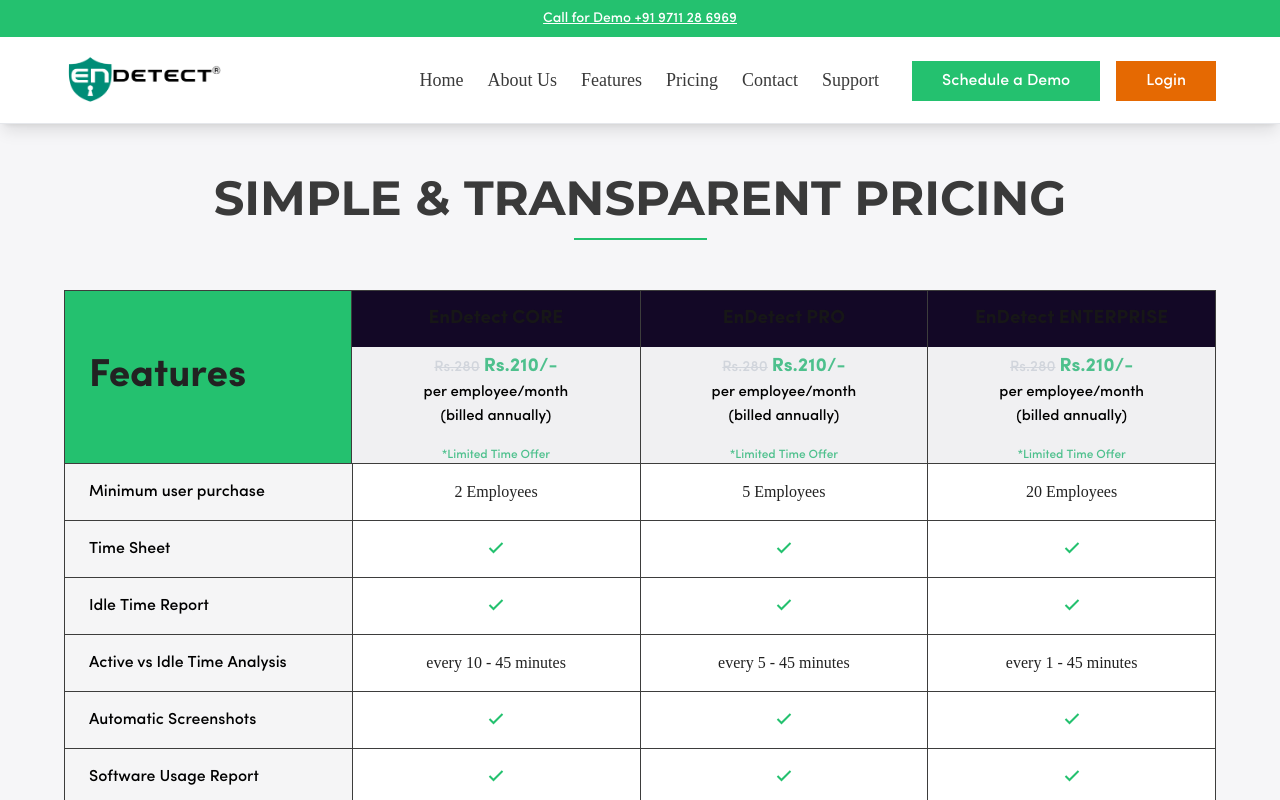
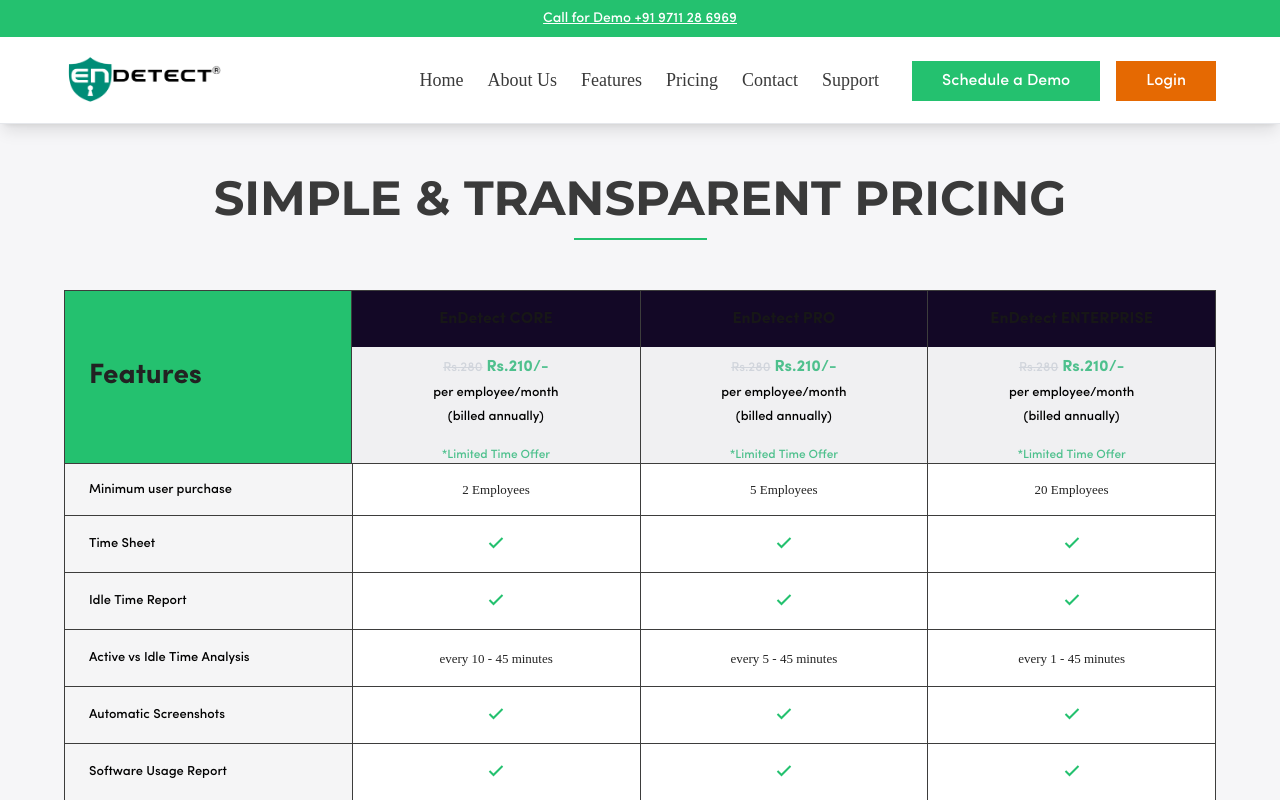
Before and after one commit to endyjay/endetect-nextJs, a Next.js app: page /pricing in a window 1280 px wide. Shown: the top 800 px of the page. Built offline with nearby package versions, Linux system fonts and the light colour scheme; a web font is replaced by a local one.

Commit message:
fix pricing Table

```diff
--- a/src/components/pricing/DemoCard.tsx
+++ b/src/components/pricing/DemoCard.tsx
@@ -17,7 +17,7 @@
         {/* Button */}
         <div className="text-center  lg:text-left flex flex-col items-center justify-center ">
           <Link
-            href="https://in.bigin.online/org60041256722/bookings/demo" // Original link: contact/index.html
+            href="https://in.bigin.online/org60041256722/bookings/demo"
             className="text-base sm:text-[16px]  text-white font-semibold bg-green-500 py-3 px-5 hover:bg-[#169050] flex items-center justify-center  w-fit duration-300 "
           >
             Click Here for Demo
--- a/src/components/pricing/PriceTable.tsx
+++ b/src/components/pricing/PriceTable.tsx
@@ -57,36 +57,37 @@
     ],
   },
 ];
+
 const PriceTable = () => {
   return (
-    <section className="bg-[#F6F6F8] pt-[165px]  py-[70px]   ">
+    <section className="bg-[#F6F6F8] pt-[165px] py-[70px] overflow-x-auto">
       <div className="container flex flex-col items-center gap-[50px]">
         <div>
-          <h1 className="text-5xl sm:text-3xl mb-1.5 md:text-[48px] font-bold  text-[#3A3A3A] leading-tight md:leading-[67px]">
-            SIMPLE & TRANSPARENT PRICING        </h1>
+          <h1 className="text-5xl sm:text-3xl mb-1.5 md:text-[48px] font-bold text-[#3A3A3A] leading-tight md:leading-[67px] text-center">
+            SIMPLE & TRANSPARENT PRICING
+          </h1>
           <div className="w-[90px] sm:w-[133px] border border-[#24C16F] mx-auto"></div>
         </div>
-        <div className='w-full'>
-          <table className="w-full border border-[#3D3D3C] h-full  bg-white text-left">
-            <thead className='h-full' >
-              <tr className='h-full' >
-                <th className="bg-[#24C16F] flex items-center justify-start w-full h-full text-[39px] text-[#222222] leading-[55px] font-bold text-[#222] px-6 py-6 w-1/4 border-r border-[#3D3D3C]">Features</th>
+        <div className='w-full overflow-x-auto'>
+          <div className="min-w-[800px]">
+            <table className="w-full border border-[#3D3D3C] h-full bg-white text-left">
+              <thead className='h-full'>
+                <tr className='h-full'>
+                  <th className="bg-[#24C16F] flex items-center justify-start w-full h-full text-[39px] sm:text-[28px] text-[#222222] leading-[55px] font-bold text-[#222] px-6 py-6 w-1/4 border-r border-[#3D3D3C]">Features</th>
                   {plans.map((plan, idx) => (
                     <th
                       key={plan.key}
-                    className={`bg-[#F0F0F2]  py w-1/4 align-top text-center ${idx !== plans.length - 1 ? 'border-r border-[#3D3D3C] ' : ''} ${idx === plans.length - 1 ? "" : ""}`}
+                      className={`bg-[#F0F0F2] py w-1/4 align-top text-center ${idx !== plans.length - 1 ? 'border-r border-[#3D3D3C] ' : ''}`}
                     >
-                    <div className="font-bold text-[19px] leading-6
-font-['Sofia_Pro'] bg-[#130826] px-6 py-4 text-lg mb-2">{plan.name}</div>
-                    <div className='flex flex-col gap-4' >
+                      <div className="font-bold text-[19px] sm:text-[16px] leading-6 font-['Sofia_Pro'] bg-[#130826] px-6 py-4 text-lg mb-2">{plan.name}</div>
+                      <div className='flex flex-col gap-4'>
                         <div>
                           <div className="mb-1">
-                          <span className="line-through text-[15px] leading-5 font-[500] text-gray-300 mr-1">{plan.priceOld}</span>
-                          <span className="text-[#4ec08d] font-bold text-[19px] leading-6
-font-['Sofia_Pro']">{plan.price}</span>
+                            <span className="line-through text-[15px] sm:text-[13px] leading-5 font-[500] text-gray-300 mr-1">{plan.priceOld}</span>
+                            <span className="text-[#4ec08d] font-bold text-[19px] sm:text-[16px] leading-6 font-['Sofia_Pro']">{plan.price}</span>
                           </div>
-                        <div className="text-[15px] text-[#000000] leading-5 font-[500] mb-1">{plan.period}</div>
-                        <div className="text-[15px] text-[#000000] leading-5 font-[500] mb-1">{plan.billed}</div>
+                          <div className="text-[15px] sm:text-[13px] text-[#000000] leading-5 font-[500] mb-1">{plan.period}</div>
+                          <div className="text-[15px] sm:text-[13px] text-[#000000] leading-5 font-[500] mb-1">{plan.billed}</div>
                         </div>
                         <div>
                           <div className="text-xs text-[#4ec08d] font-[500]">{plan.offer}</div>
@@ -98,17 +99,15 @@
               </thead>
               <tbody>
                 {/* Minimum user purchase */}
-              <tr className="border-t
-border-[#3D3D3C] ">
-                <td className="px-6 py-4 font-[500] text-[#000] bg-[#f5f5f6] border-r border-[#3D3D3C]">Minimum user purchase</td>
+                <tr className="border-t border-[#3D3D3C]">
+                  <td className="px-6 py-4 font-[500] text-[#000] bg-[#f5f5f6] border-r border-[#3D3D3C] text-[15px] sm:text-[13px]">Minimum user purchase</td>
                   {plans.map((plan, idx) => (
-                  <td key={plan.key} className={`px-6 py-4 text-[#222] text-center ${idx !== plans.length - 1 ? 'border-r border-[#3D3D3C]' : ''}`}>{plan.minUsers}</td>
+                    <td key={plan.key} className={`px-6 py-4 text-[#222] text-center text-[15px] sm:text-[13px] ${idx !== plans.length - 1 ? 'border-r border-[#3D3D3C]' : ''}`}>{plan.minUsers}</td>
                   ))}
                 </tr>
                 {/* Time Sheet */}
-              <tr className="border-t
-border-[#3D3D3C] ">
-                <td className="px-6 py-4 font-[500] text-[#000] bg-[#f5f5f6] border-r border-[#3D3D3C]">Time Sheet</td>
+                <tr className="border-t border-[#3D3D3C]">
+                  <td className="px-6 py-4 font-[500] text-[#000] bg-[#f5f5f6] border-r border-[#3D3D3C] text-[15px] sm:text-[13px]">Time Sheet</td>
                   {plans.map((plan, idx) => (
                     <td key={plan.key} className={`px-6 py-4 text-center ${idx !== plans.length - 1 ? 'border-r border-[#3D3D3C]' : ''}`}>
                       {plan.features[0] ? (
@@ -121,9 +120,8 @@
                   ))}
                 </tr>
                 {/* Idle Time Report */}
-              <tr className="border-t
-border-[#3D3D3C] ">
-                <td className="px-6 py-4 font-[500] text-[#000] bg-[#f5f5f6] border-r border-[#3D3D3C]">Idle Time Report</td>
+                <tr className="border-t border-[#3D3D3C]">
+                  <td className="px-6 py-4 font-[500] text-[#000] bg-[#f5f5f6] border-r border-[#3D3D3C] text-[15px] sm:text-[13px]">Idle Time Report</td>
                   {plans.map((plan, idx) => (
                     <td key={plan.key} className={`px-6 py-4 text-center ${idx !== plans.length - 1 ? 'border-r border-[#3D3D3C]' : ''}`}>
                       {plan.features[1] ? (
@@ -136,13 +134,12 @@
                   ))}
                 </tr>
                 {/* Active vs Idle Time Analysis */}
-              <tr className="border-t
-border-[#3D3D3C] ">
-                <td className="px-6 py-4 font-[500] text-[#000] bg-[#f5f5f6] border-r border-[#3D3D3C]">Active vs Idle Time Analysis</td>
+                <tr className="border-t border-[#3D3D3C]">
+                  <td className="px-6 py-4 font-[500] text-[#000] bg-[#f5f5f6] border-r border-[#3D3D3C] text-[15px] sm:text-[13px]">Active vs Idle Time Analysis</td>
                   {plans.map((plan, idx) => (
                     <td key={plan.key} className={`px-6 py-4 text-center ${idx !== plans.length - 1 ? 'border-r border-[#3D3D3C]' : ''}`}>
                       {typeof plan.features[2] === "string" ? (
-                      <span className="text-[#222]">{plan.features[2]}</span>
+                        <span className="text-[#222] text-[15px] sm:text-[13px]">{plan.features[2]}</span>
                       ) : plan.features[2] ? (
                         <span className="inline-block text-[#24C16F] text-2xl"><svg width="16" height="12" viewBox="0 0 16 12" fill="none" xmlns="http://www.w3.org/2000/svg">
                           <path d="M5.49997 8.58597L2.20697 5.29297L0.792969 6.70697L5.49997 11.414L15.207 1.70697L13.793 0.292969L5.49997 8.58597Z" fill="#24C16F" />
@@ -153,9 +150,8 @@
                   ))}
                 </tr>
                 {/* Automatic Screenshots */}
-              <tr className="border-t
-border-[#3D3D3C] ">
-                <td className="px-6 py-4 font-[500] text-[#000] bg-[#f5f5f6] border-r border-[#3D3D3C]">Automatic Screenshots</td>
+                <tr className="border-t border-[#3D3D3C]">
+                  <td className="px-6 py-4 font-[500] text-[#000] bg-[#f5f5f6] border-r border-[#3D3D3C] text-[15px] sm:text-[13px]">Automatic Screenshots</td>
                   {plans.map((plan, idx) => (
                     <td key={plan.key} className={`px-6 py-4 text-center ${idx !== plans.length - 1 ? 'border-r border-[#3D3D3C]' : ''}`}>
                       {plan.features[3] ? (
@@ -168,9 +164,8 @@
                   ))}
                 </tr>
                 {/* Software Usage Report */}
-              <tr className="border-t
-border-[#3D3D3C] ">
-                <td className="px-6 py-4 font-[500] text-[#000] bg-[#f5f5f6] border-r border-[#3D3D3C]">Software Usage Report</td>
+                <tr className="border-t border-[#3D3D3C]">
+                  <td className="px-6 py-4 font-[500] text-[#000] bg-[#f5f5f6] border-r border-[#3D3D3C] text-[15px] sm:text-[13px]">Software Usage Report</td>
                   {plans.map((plan, idx) => (
                     <td key={plan.key} className={`px-6 py-4 text-center ${idx !== plans.length - 1 ? 'border-r border-[#3D3D3C]' : ''}`}>
                       {plan.features[4] ? (
@@ -183,9 +178,8 @@
                   ))}
                 </tr>
                 {/* Internet Bandwidth Usage */}
-              <tr className="border-t
-border-[#3D3D3C] ">
-                <td className="px-6 py-4 font-[500] text-[#000] bg-[#f5f5f6] border-r border-[#3D3D3C]">Internet Bandwidth Usage</td>
+                <tr className="border-t border-[#3D3D3C]">
+                  <td className="px-6 py-4 font-[500] text-[#000] bg-[#f5f5f6] border-r border-[#3D3D3C] text-[15px] sm:text-[13px]">Internet Bandwidth Usage</td>
                   {plans.map((plan, idx) => (
                     <td key={plan.key} className={`px-6 py-4 text-center ${idx !== plans.length - 1 ? 'border-r border-[#3D3D3C]' : ''}`}>
                       {plan.features[5] ? (
@@ -203,7 +197,7 @@
                   <td className="px-6 py-6 bg-white border-r bg-[#f5f5f6] border-[#3D3D3C]"></td>
                   {plans.map((plan, idx) => (
                     <td key={plan.key} className={`px-6 py-6 text-center bg-white ${idx !== plans.length - 1 ? 'border-r border-[#3D3D3C]' : ''}`}>
-                    <Link href={`https://in.bigin.online/org60041256722/bookings/demo`} className='bg-[#24C16F] --font-roboto hover:bg-endetect-green-dark text-white font-semibold  px-6 py-2 transition-colors duration-200'>
+                      <Link href={`https://in.bigin.online/org60041256722/bookings/demo`} className='bg-[#24C16F] hover:bg-endetect-green-dark text-white font-semibold px-6 py-2 transition-colors duration-200 text-[15px] sm:text-[13px] whitespace-nowrap'>
                         Schedule a Demo
                       </Link>
                     </td>
@@ -213,6 +207,7 @@
             </table>
           </div>
         </div>
+      </div>
     </section>
   )
 }
```
Lines whose indentation alone changed are shown as unchanged.
